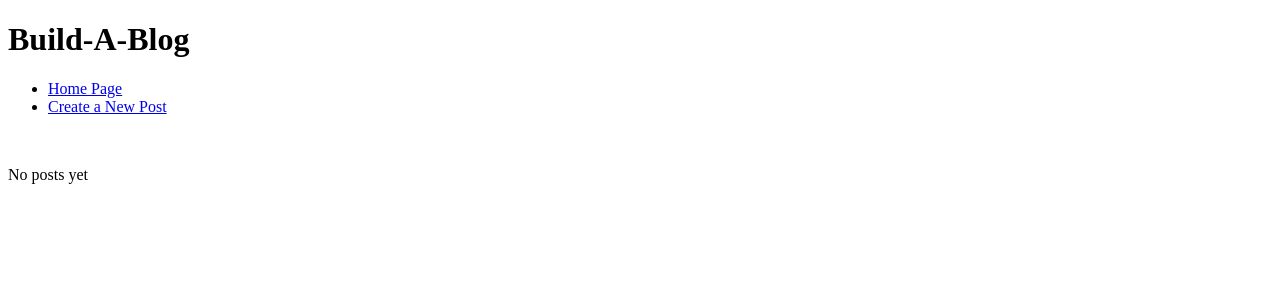
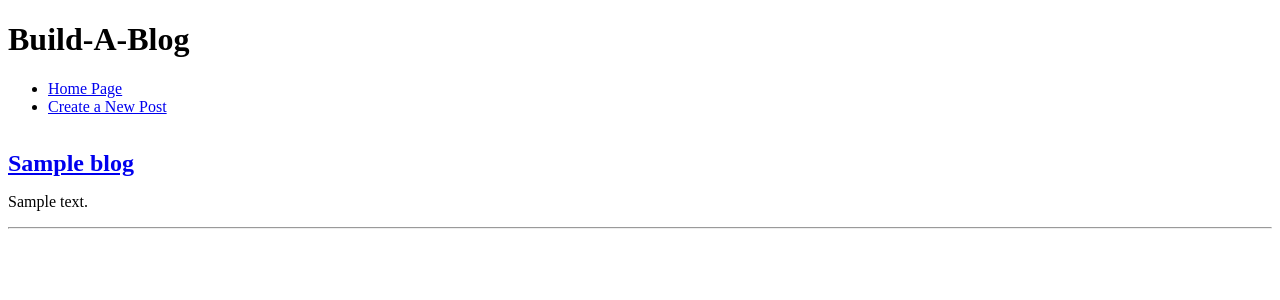
Before and after one commit to VisaLisa/blogz, a Flask app: template templates/blog.html in a window 1280 px wide. Shown: the top 300 px of the page. Run offline with Flask 2, Linux system fonts and the light colour scheme; the template is opened without the code that fills it: most values are stand-ins (such as "Sample title", 1, 10 or a date in 2020); data that the repository does not hold is empty.

Commit message:
finished project

```diff
--- a/main.py
+++ b/main.py
@@ -1,16 +1,17 @@
 from flask import Flask, request, redirect, render_template
 from flask_sqlalchemy import SQLAlchemy
-import cgi
+
+# import os deplaying with heroku
 
 app = Flask(__name__)
 app.config['DEBUG'] = True
+app
 app.config['SQLALCHEMY_DATABASE_URI'] = 'mysql+pymysql://build-a-blog:enterbab@localhost:8889/build-a-blog'
 app.config['SQLALCHEMY_ECHO'] = True
 db = SQLAlchemy(app)
 
 
 class Blog(db.Model):
-
     id = db.Column(db.Integer, primary_key=True)
     title = db.Column(db.String(120))
     content = db.Column(db.String(1500))
@@ -19,30 +20,32 @@ class Blog(db.Model):
         self.title = title
         self.content = content
 
+
 # TODO: #landing page redirected to blog
 @app.route('/')
 def index():
     return redirect('/blog')
 
-# TODO:redirected from / showing all blogs
+
+# TODO: redirected from / showing all blogs
 @app.route('/blog', methods=['GET'])
 def blog():
     blogs = Blog.query.all()
-    print(blogs[0].title)
-    return render_template('blog.html', title='Your Blog')
+    return render_template('blog.html', title='Your Blog', blogs=blogs)
+
 
 # TODO: query all blogs and return/gets the selected blog
 @app.route('/selected_blog', methods=['GET'])
 def selected_blog():
     blog_id = request.args.get('id')
-    blog_post = Blog.query.filter_by(id=blog_id).all()
-    print(blog_post[0].title) #query as a list
-    return render_template('selected_blog.html', selected_blog=blog_post[0])
+    blog_post = Blog.query.filter_by(id=blog_id).first()
+    return render_template('selected_blog.html', selected_blog=blog_post)
+
 
 # TODO: new post and check for errors
-@app.route('/newpost', methods=['POST','GET'])
-def new_blog():
-    #currently no errors
+@app.route('/newpost', methods=['POST', 'GET'])
+def newpost():
+    # currently no errors
     title_error = ''
     content_error = ''
     error_check = False
@@ -51,26 +54,27 @@ def new_blog():
         blog_title = request.form['blog_title']
         blog_content = request.form['blog_content']
 
-    # TODO: no title error send to newpost
-        if blog_title == '':
+        # no title error send to newpost
+        if not blog_title:
             title_error = 'Eh...Try Again'
             error_check = True
 
-    # TODO: no content error send to newpost
-        if blog_content == '':
+            # no content error send to newpost
+        if not blog_content:
             content_error = 'Write something!'
             error_check = True
 
-    # TODO:redirect to blog
-        if error_check == True:
+            # redirect to blog
+        if error_check:
             return render_template('newpost.html', title_error=title_error, content_error=content_error)
 
-        new_blog = Blog(blog_title,blog_content)
+        new_blog = Blog(blog_title, blog_content)
         db.session.add(new_blog)
         db.session.commit()
-        blog_id = str(blog.id)
+        blog_id = str(new_blog.id)
         return redirect("/blog?id=" + blog_id)
     return render_template('newpost.html')
 
+
 if __name__ == '__main__':
     app.run()
--- a/templates/blog.html
+++ b/templates/blog.html
@@ -1,7 +1,7 @@
 {% extends "base.html" %}
 {% block content %}
 
-{% if posts|length == 0 %}
+{% if blogs|length == 0 %}
    <p>No posts yet</p>
    {% else %}
 
@@ -10,6 +10,7 @@
           <h2><a href="./selected_blog?id={{ blog.id }}">{{blog.title}}</a></h2>
           <p>{{blog.content}}</p>
         </div>
+        <hr/>
         {% endfor %}
     {% endif %}
 {% endblock %}
```
